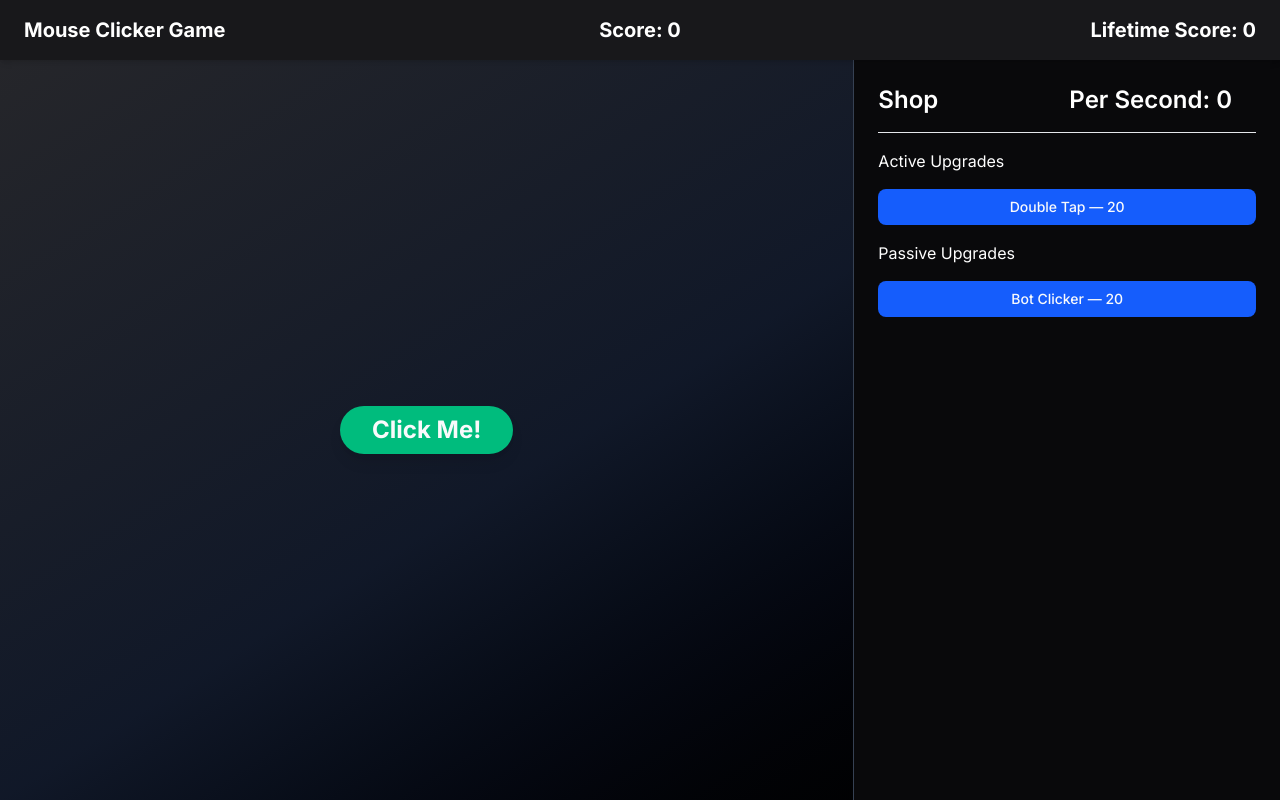
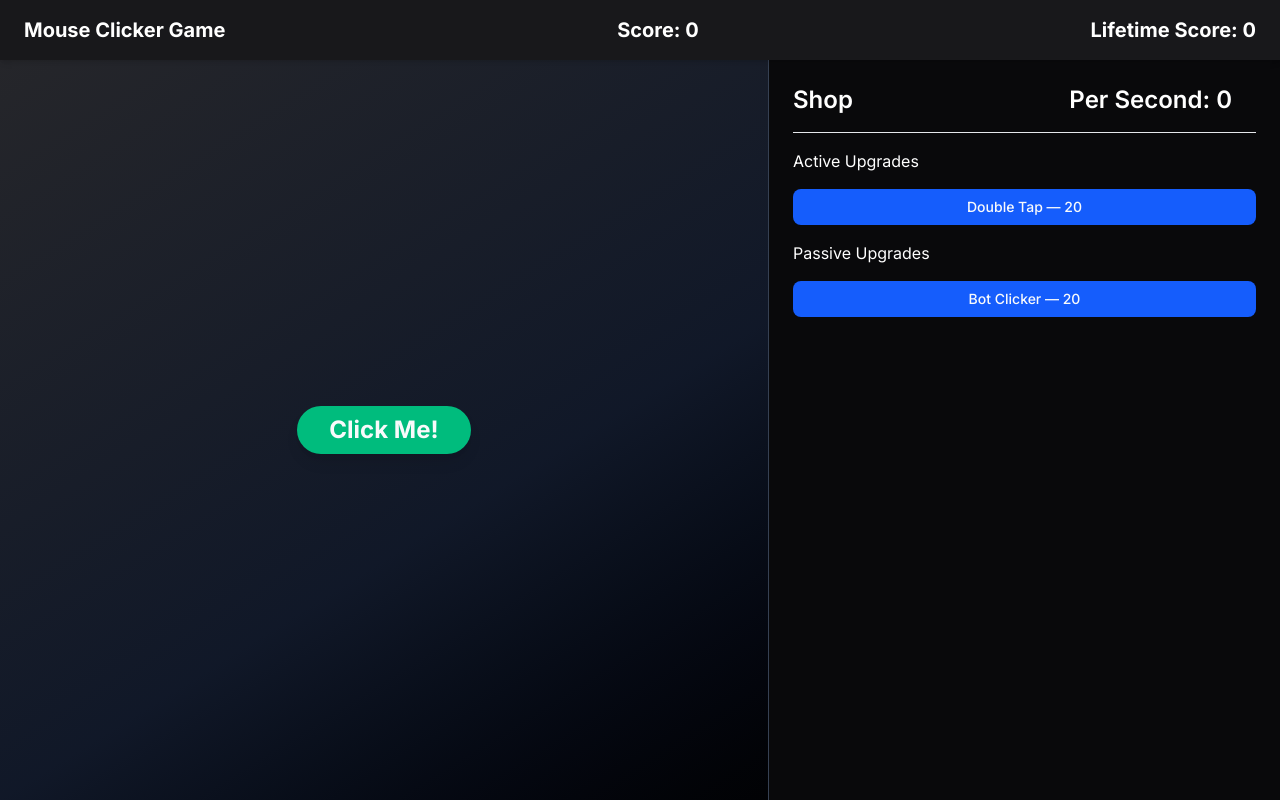
Before and after one commit to ItzYaboiiJoe/MouseClicker, a Next.js app: page / in a window 1280 px wide. Built offline with nearby package versions, Linux system fonts and the light colour scheme.

Commit message:
Removed not needed header styling and resized shop width

```diff
--- a/src/app/(root)/page.tsx
+++ b/src/app/(root)/page.tsx
@@ -35,7 +35,7 @@ export default function Home() {
         </div>
 
         {/* Shop / Sidebar */}
-        <div className="w-full md:w-1/3 border-l border-gray-700 bg-zinc-950 p-6">
+        <div className="w-full md:max-w-lg border-l border-gray-700 bg-zinc-950 p-6">
           <div className="flex justify-between">
             <h2 className="text-2xl font-semibold mb-4">Shop</h2>
             <h2 className="text-2xl font-semibold mb-4 mr-6">
--- a/src/components/shared/header.tsx
+++ b/src/components/shared/header.tsx
@@ -7,9 +7,7 @@ const Header: React.FC<HeaderProps> = ({ score, lifetime }) => {
   return (
     <header className="bg-zinc-900 px-6 py-4 shadow-md text-xl font-bold relative flex justify-between items-center">
       <span>Mouse Clicker Game</span>
-      <span className="absolute left-1/2 transform -translate-x-1/2">
-        Score: {score}
-      </span>
+      <span>Score: {score}</span>
       <span>Lifetime Score: {lifetime}</span>
     </header>
   );
```
